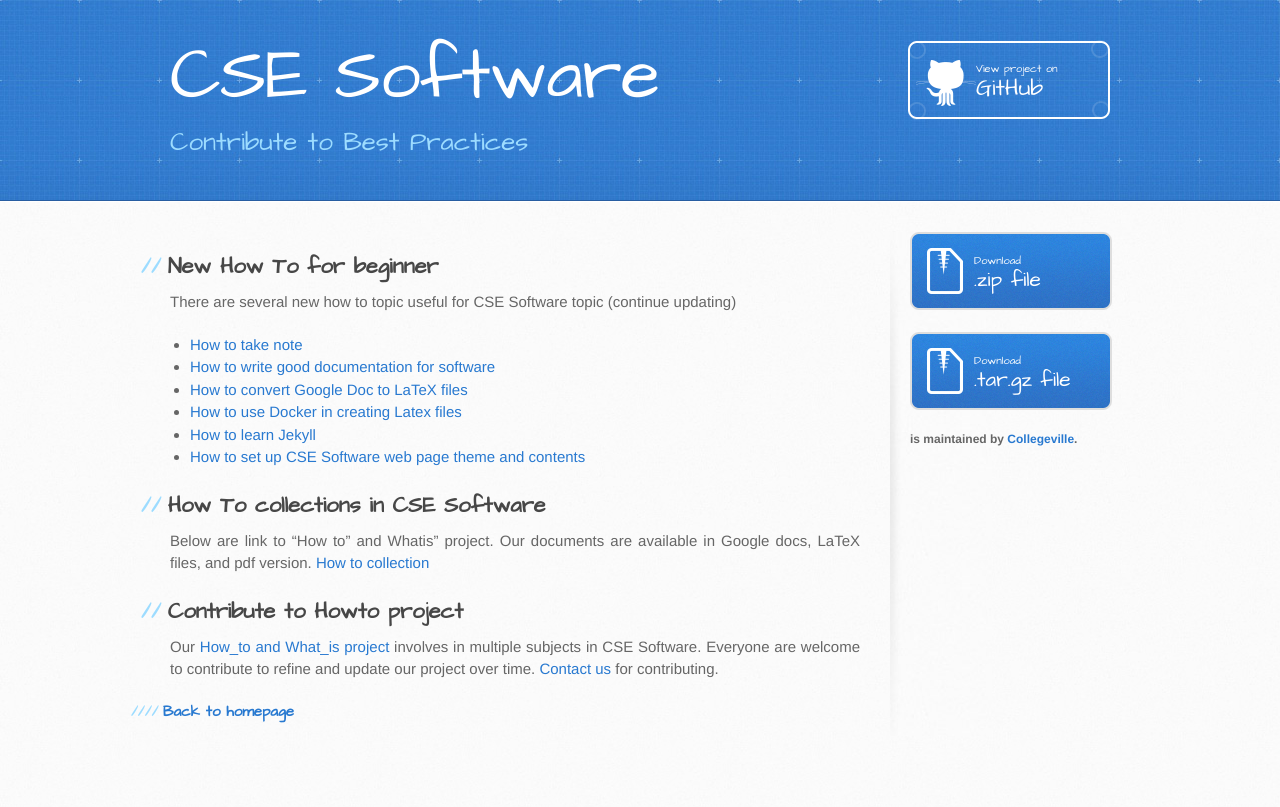
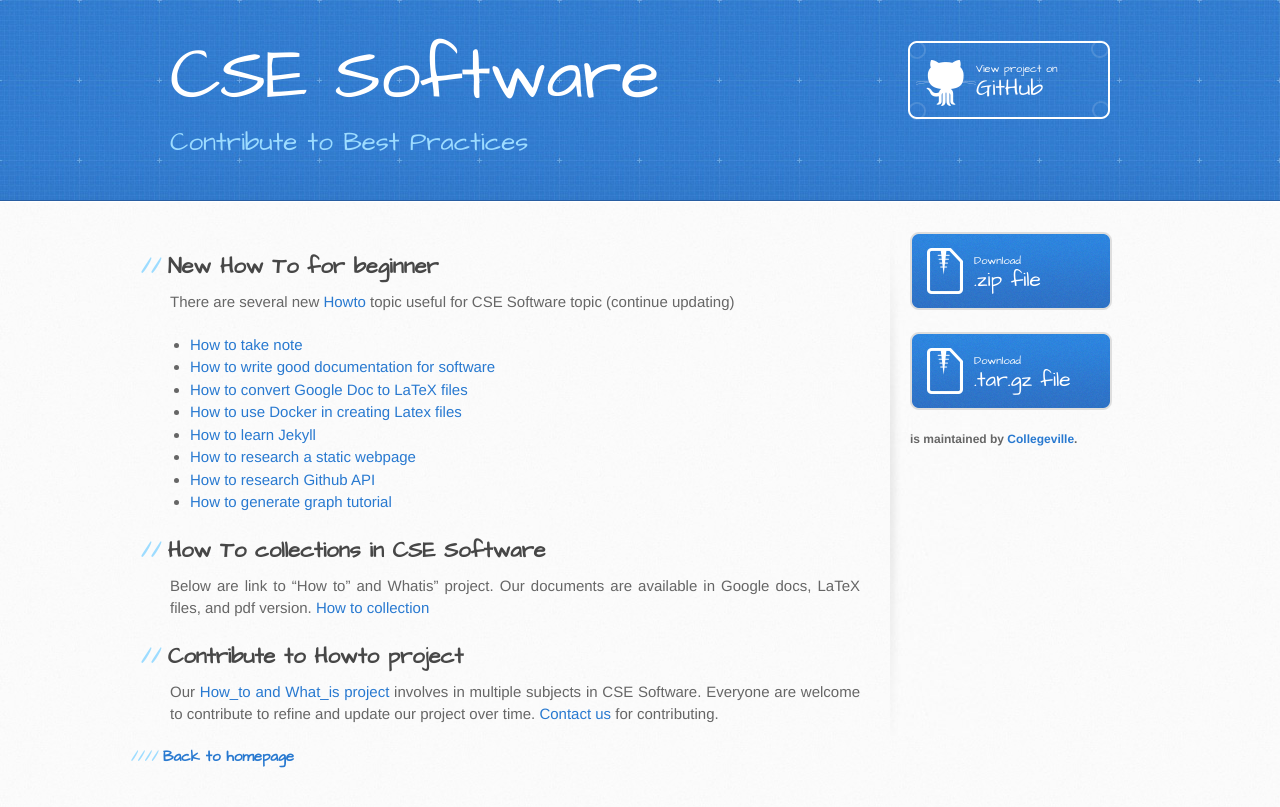
Before and after one commit to CSE-Software/CSE-Software.github.io, a Jekyll site: the page built from _posts/2016-08-05-contribute-to-best-practices.md, in a window 1280 px wide. Shown: the top 807 px of the page. Built offline with Jekyll 4.4.1, drawn with Linux system fonts in a browser that asks for light colours.

Commit message:
Add multiple howto links

```diff
--- a/_posts/2016-08-05-contribute-to-best-practices.md
+++ b/_posts/2016-08-05-contribute-to-best-practices.md
@@ -15,14 +15,17 @@ introduction: 'Collection of best practices for CSE Software'
 
 ## New How To for beginner
 
-There are several new how to topic useful for CSE Software topic (continue updating)
+There are several new [Howto](https://cse-software.github.io/Howto/)
+topic useful for CSE Software topic (continue updating)
 
  * [How to take note](https://cse-software.github.io/Howto/NoteTaking.html)
  * [How to write good documentation for software](https://collegeville.github.io/Lex/WritingGoodDocumentation.html)
  * [How to convert Google Doc to LaTeX files](https://cse-software.github.io/Howto/DocsToLatex.html)
- * [How to use Docker in creating Latex files](https://collegeville.github.io/Scribe/DockerLatex.html)
+ * [How to use Docker in creating Latex files](https://collegeville.github.io/Scribe/DockerLatex/)
  * [How to learn Jekyll](https://cse-software.github.io/Howto/IntroductionToJekyll.html)
- * [How to set up CSE Software web page theme and contents](https://cse-software.github.io/contribution/)
+ * [How to research a static webpage](https://cse-software.github.io/Howto/ResearchingWebpage.html)
+ * [How to research Github API](https://collegeville.github.io/Homework/Howto/)
+ * [How to generate graph tutorial](https://cse-software.github.io/Howto/GraphTutorial.html)
 
 ## How To collections in CSE Software
 
```
